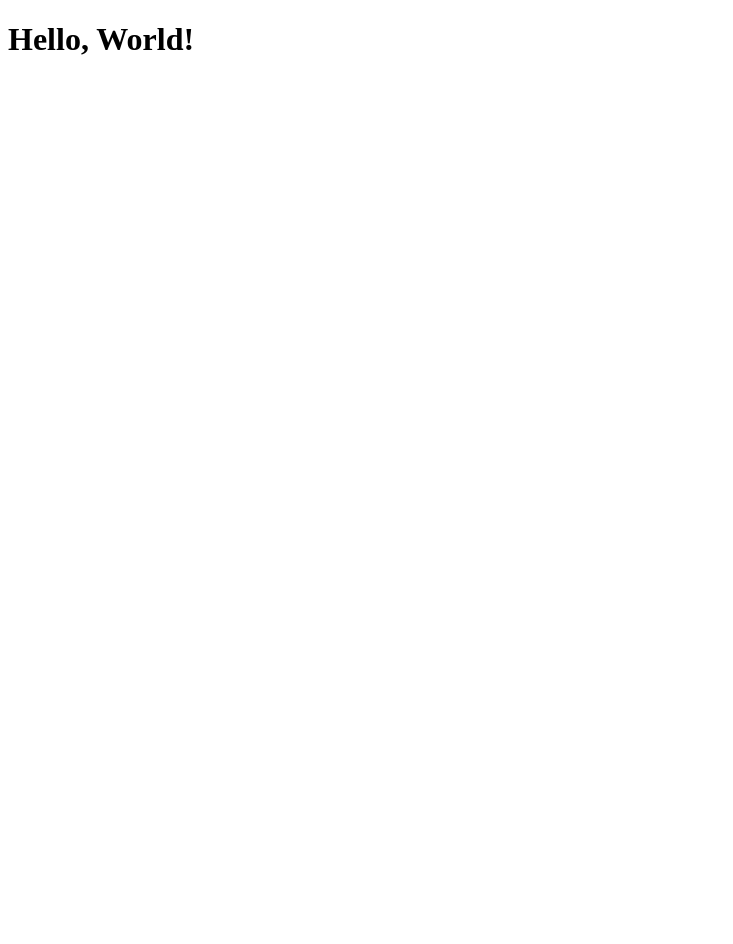
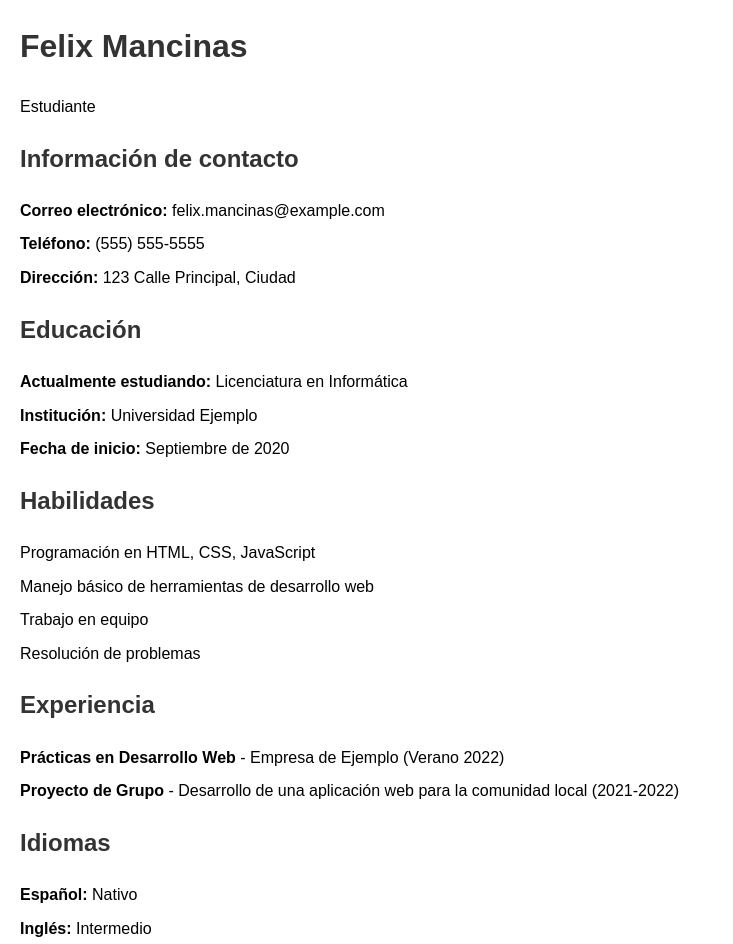
Before and after one commit to felixkappa/tec-netlify, a plain HTML site: page index.html in a window 1280 px wide. Shown: the whole page, without its empty margins (0-733 px from the left). Before the commit the page ends 800 px from the top, so only its background shows below. Drawn offline with Linux system fonts and the light colour scheme.

Commit message:
Update index.html

```diff
--- a/index.html
+++ b/index.html
@@ -3,11 +3,82 @@
 <head>
     <meta charset="UTF-8">
     <meta name="viewport" content="width=device-width, initial-scale=1.0">
-    <title>Hello World</title>
+    <title>Currículum de Felix Mancinas</title>
+    <style>
+        body {
+            font-family: Arial, sans-serif;
+            line-height: 1.6;
+            margin: 20px;
+        }
+
+        h1, h2 {
+            color: #333;
+        }
+
+        ul {
+            list-style-type: none;
+            padding: 0;
+        }
+
+        li {
+            margin-bottom: 8px;
+        }
+
+        .section {
+            margin-bottom: 20px;
+        }
+    </style>
 </head>
 <body>
 
-    <h1>Hello, World!</h1>
+    <header>
+        <h1>Felix Mancinas</h1>
+        <p>Estudiante</p>
+    </header>
+
+    <section class="section">
+        <h2>Información de contacto</h2>
+        <ul>
+            <li><strong>Correo electrónico:</strong> felix.mancinas@example.com</li>
+            <li><strong>Teléfono:</strong> (555) 555-5555</li>
+            <li><strong>Dirección:</strong> 123 Calle Principal, Ciudad</li>
+        </ul>
+    </section>
+
+    <section class="section">
+        <h2>Educación</h2>
+        <ul>
+            <li><strong>Actualmente estudiando:</strong> Licenciatura en Informática</li>
+            <li><strong>Institución:</strong> Universidad Ejemplo</li>
+            <li><strong>Fecha de inicio:</strong> Septiembre de 2020</li>
+        </ul>
+    </section>
+
+    <section class="section">
+        <h2>Habilidades</h2>
+        <ul>
+            <li>Programación en HTML, CSS, JavaScript</li>
+            <li>Manejo básico de herramientas de desarrollo web</li>
+            <li>Trabajo en equipo</li>
+            <li>Resolución de problemas</li>
+        </ul>
+    </section>
+
+    <section class="section">
+        <h2>Experiencia</h2>
+        <ul>
+            <li><strong>Prácticas en Desarrollo Web</strong> - Empresa de Ejemplo (Verano 2022)</li>
+            <li><strong>Proyecto de Grupo</strong> - Desarrollo de una aplicación web para la comunidad local (2021-2022)</li>
+        </ul>
+    </section>
+
+    <section class="section">
+        <h2>Idiomas</h2>
+        <ul>
+            <li><strong>Español:</strong> Nativo</li>
+            <li><strong>Inglés:</strong> Intermedio</li>
+        </ul>
+    </section>
 
 </body>
 </html>
```
